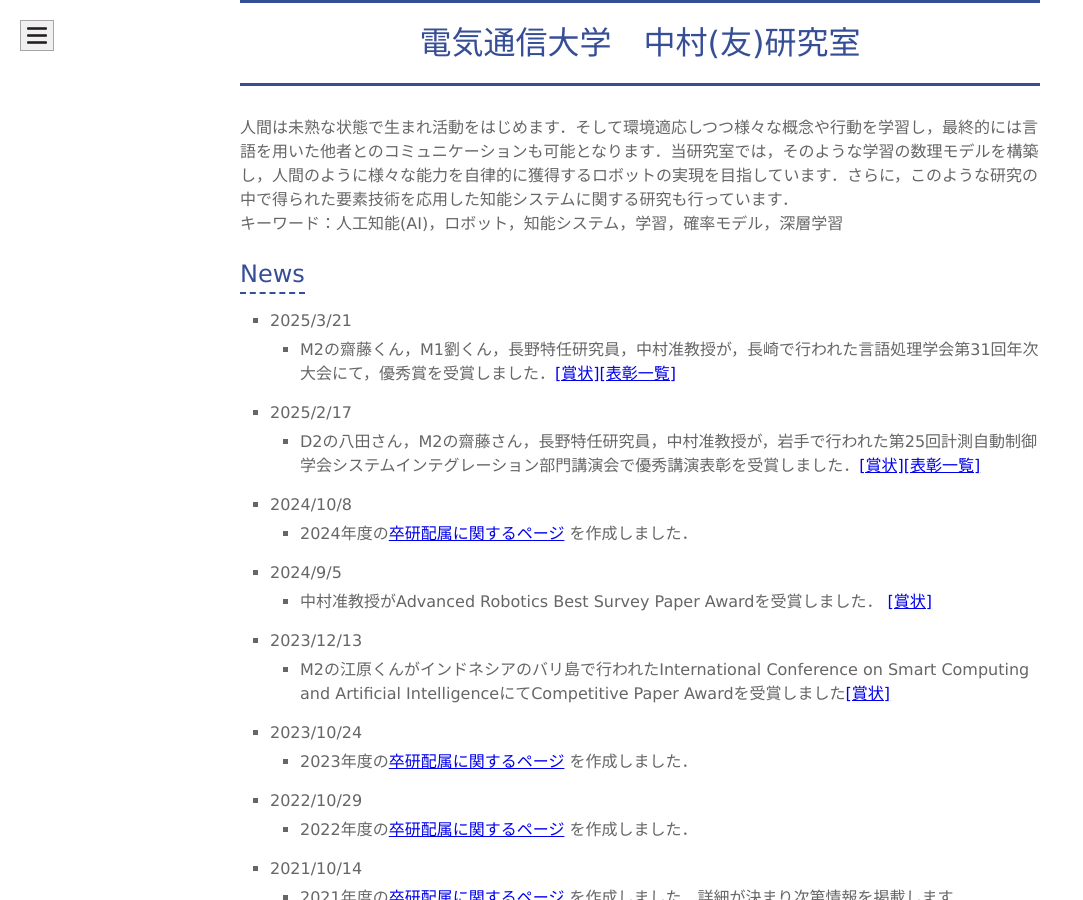
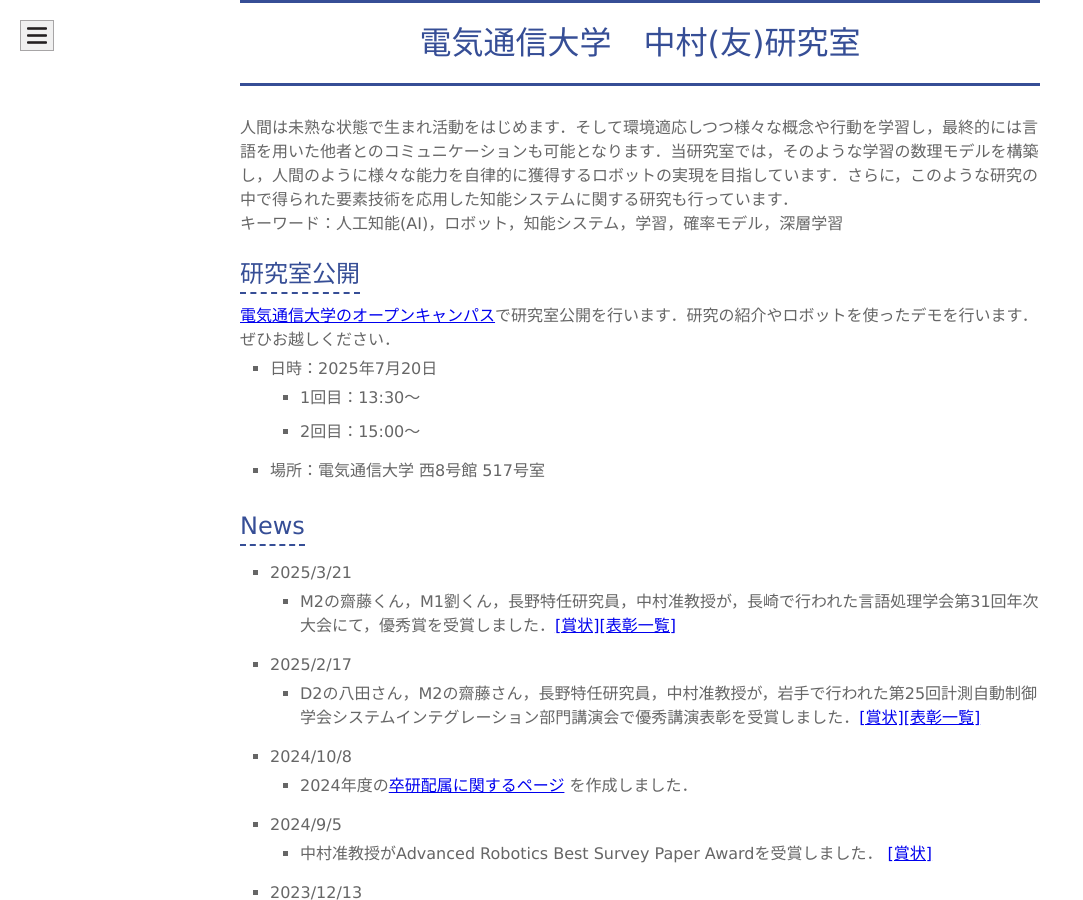
Before and after one commit to naka-lab/naka-lab.github.io, a Jekyll site: the page built from index.md, in a window 1280 px wide and 900 px high, scrolled down 458 px. Shown: the whole window, without its empty margins (0-1083 px from the left). Built offline with Jekyll 4.4.1, drawn with Linux system fonts in a browser that asks for light colours; our own code applies the rules of GitHub Pages for plain Markdown files.

Commit message:
Update index.md

```diff
--- a/index.md
+++ b/index.md
@@ -6,6 +6,15 @@ layout: default
 人間は未熟な状態で生まれ活動をはじめます．そして環境適応しつつ様々な概念や行動を学習し，最終的には言語を用いた他者とのコミュニケーションも可能となります．当研究室では，そのような学習の数理モデルを構築し，人間のように様々な能力を自律的に獲得するロボットの実現を目指しています．さらに，このような研究の中で得られた要素技術を応用した知能システムに関する研究も行っています．
 
 キーワード：人工知能(AI)，ロボット，知能システム，学習，確率モデル，深層学習
+
+## 研究室公開
+[電気通信大学のオープンキャンパス](https://www.uec.ac.jp/education/undergraduate/event/opencampus.html)で研究室公開を行います．研究の紹介やロボットを使ったデモを行います．ぜひお越しください．
+
+- 日時：2025年7月20日
+  - 1回目：13:30〜
+  - 2回目：15:00〜
+- 場所：電気通信大学 西8号館 517号室
+
 
 ## News
 * 2025/3/21
```
